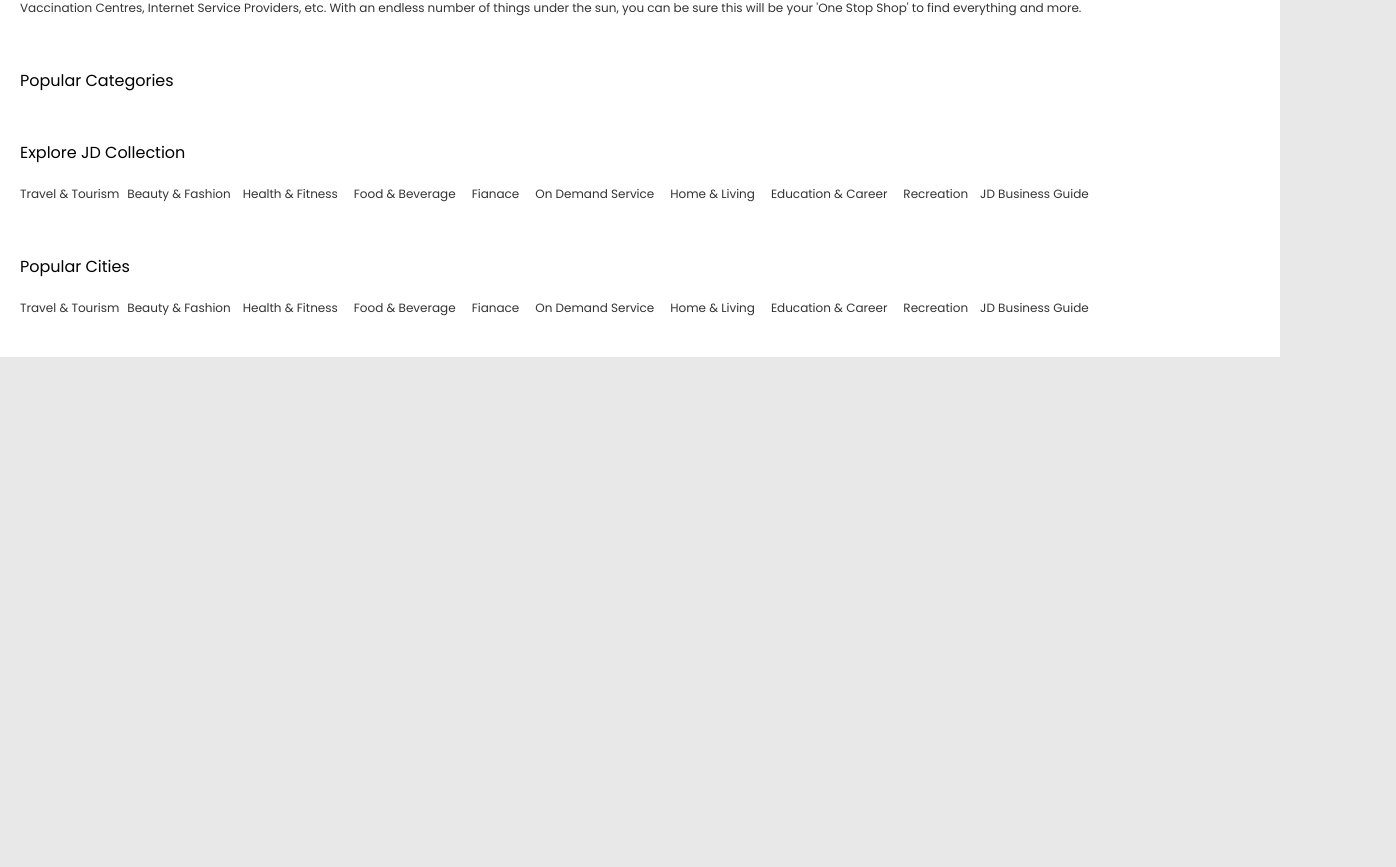
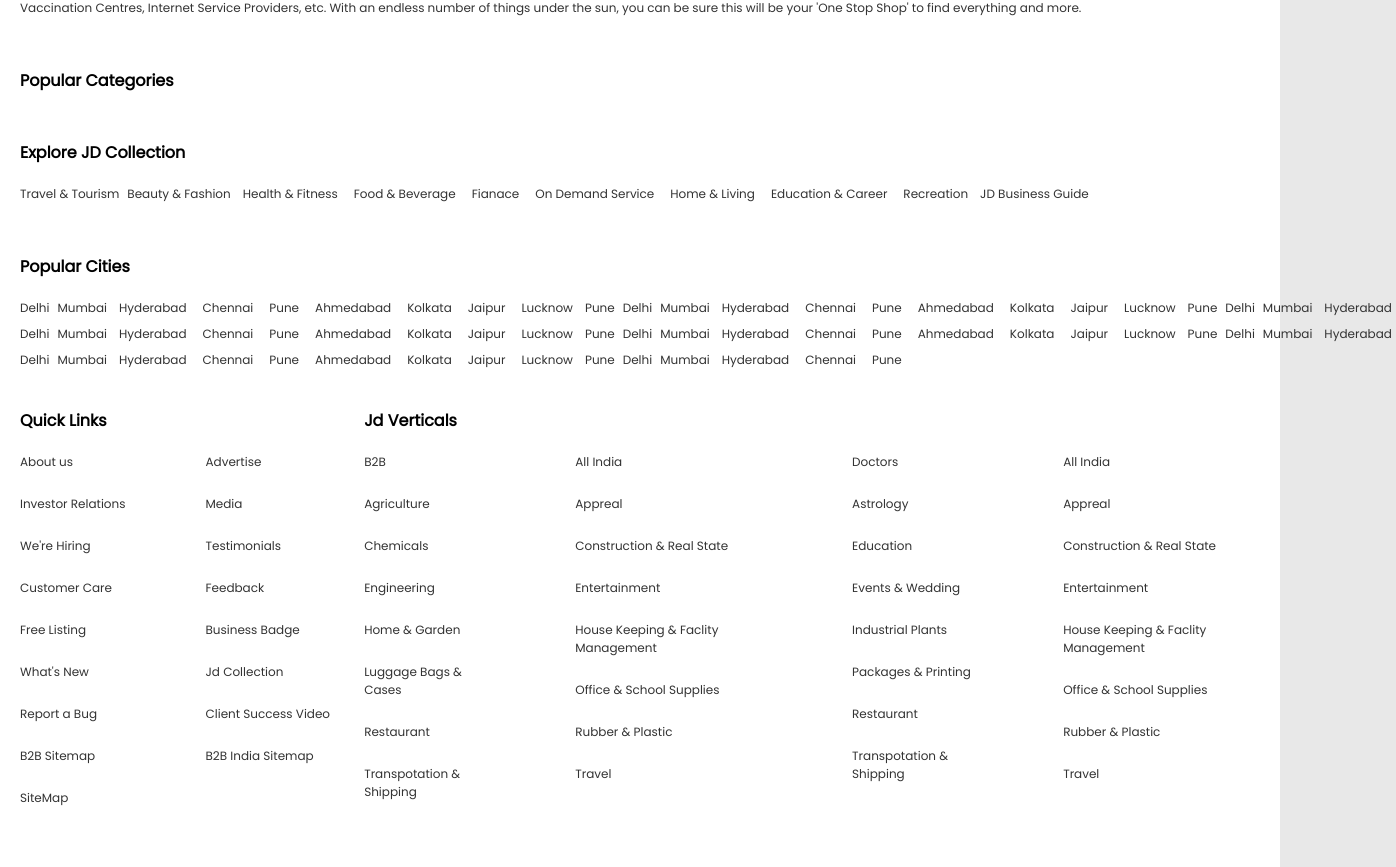
Before and after one commit to vyas2610/JustDial, a React (Create React App) app: page / in a window 1280 px wide. Shown: the part 760-1627 px from the top of the page, 1396 px wide, since content can reach past the window. Before the commit the page ends 1117 px from the top, so only its background shows below. Built offline with nearby package versions, Linux system fonts and the light colour scheme.

Commit message:
Header & Footer Done

```diff
--- a/src/layout/Layout.jsx
+++ b/src/layout/Layout.jsx
@@ -68,7 +68,7 @@
       {/* footer */}
 
       <div className="container bg-white mx-auto px-5 py-5">
-        <h5>
+        <h5 className="font-bold">
           One-Stop for All Local Businesses, Services, & Stores Nearby Across
           India
         </h5>
@@ -100,7 +100,7 @@
           are offered the best bargains in the market
         </p>
 
-        <h5 className="py-5">
+        <h5 className="py-5 font-bold">
           Some of our services that will prove useful to you on a day-to-day
           basis are :
         </h5>
@@ -110,7 +110,7 @@
             <div>
               <div className="flex py-5 items-center gap-3">
                 <div className="text-2xl">{d.icon}</div>
-                <div>{d.title}</div>
+                <div className="font-bold">{d.title}</div>
               </div>
               <p className="text-color leading-7">{d.content}</p>
             </div>
@@ -129,11 +129,11 @@
         </div>
 
         <div className="py-4">
-          <h5>Popular Categories</h5>
+          <h5 className="font-bold">Popular Categories</h5>
         </div>
 
         <div className="py-4">
-          <h5 className="py-4">Explore JD Collection</h5>
+          <h5 className="py-4 font-bold">Explore JD Collection</h5>
           <div className="flex text-color gap-2 items-center">
             <div className=""> Travel & Tourism</div>
             <div className="border-l-1 border-r-1">Beauty & Fashion</div>
@@ -149,18 +149,259 @@
         </div>
 
         <div className="py-4">
-          <h5 className="py-4">Popular Cities</h5>
+          <h5 className="py-4 font-bold">Popular Cities</h5>
           <div className="flex text-color gap-2 items-center">
-            <div className=""> Travel & Tourism</div>
-            <div className="border-l-1 border-r-1">Beauty & Fashion</div>
-            <div className=" border-r-1 p-1">Health & Fitness</div>
-            <div className=" border-r-1 p-1">Food & Beverage</div>
-            <div className=" border-r-1 p-1">Fianace</div>
-            <div className=" border-r-1 p-1">On Demand Service</div>
-            <div className=" border-r-1 p-1">Home & Living</div>
-            <div className=" border-r-1 p-1">Education & Career</div>
-            <div className=" border-r-1 p-1">Recreation</div>
-            <div>JD Business Guide</div>
+            <div className=""> Delhi</div>
+            <div className="border-l-1 border-r-1">Mumbai</div>
+            <div className=" border-r-1 p-1">Hyderabad</div>
+            <div className=" border-r-1 p-1">Chennai</div>
+            <div className=" border-r-1 p-1">Pune</div>
+            <div className=" border-r-1 p-1">Ahmedabad</div>
+            <div className=" border-r-1 p-1">Kolkata</div>
+            <div className=" border-r-1 p-1">Jaipur</div>
+            <div className=" border-r-1 p-1">Lucknow</div>
+            <div>Pune</div>
+            <div className=""> Delhi</div>
+            <div className="border-l-1 border-r-1">Mumbai</div>
+            <div className=" border-r-1 p-1">Hyderabad</div>
+            <div className=" border-r-1 p-1">Chennai</div>
+            <div className=" border-r-1 p-1">Pune</div>
+            <div className=" border-r-1 p-1">Ahmedabad</div>
+            <div className=" border-r-1 p-1">Kolkata</div>
+            <div className=" border-r-1 p-1">Jaipur</div>
+            <div className=" border-r-1 p-1">Lucknow</div>
+            <div>Pune</div>
+            <div className=""> Delhi</div>
+            <div className="border-l-1 border-r-1">Mumbai</div>
+            <div className=" border-r-1 p-1">Hyderabad</div>
+          </div>
+          <div className="flex text-color gap-2 items-center">
+            <div className=""> Delhi</div>
+            <div className="border-l-1 border-r-1">Mumbai</div>
+            <div className=" border-r-1 p-1">Hyderabad</div>
+            <div className=" border-r-1 p-1">Chennai</div>
+            <div className=" border-r-1 p-1">Pune</div>
+            <div className=" border-r-1 p-1">Ahmedabad</div>
+            <div className=" border-r-1 p-1">Kolkata</div>
+            <div className=" border-r-1 p-1">Jaipur</div>
+            <div className=" border-r-1 p-1">Lucknow</div>
+            <div>Pune</div>
+            <div className=""> Delhi</div>
+            <div className="border-l-1 border-r-1">Mumbai</div>
+            <div className=" border-r-1 p-1">Hyderabad</div>
+            <div className=" border-r-1 p-1">Chennai</div>
+            <div className=" border-r-1 p-1">Pune</div>
+            <div className=" border-r-1 p-1">Ahmedabad</div>
+            <div className=" border-r-1 p-1">Kolkata</div>
+            <div className=" border-r-1 p-1">Jaipur</div>
+            <div className=" border-r-1 p-1">Lucknow</div>
+            <div>Pune</div>
+            <div className=""> Delhi</div>
+            <div className="border-l-1 border-r-1">Mumbai</div>
+            <div className=" border-r-1 p-1">Hyderabad</div>
+          </div>
+          <div className="flex text-color gap-2 items-center">
+            <div className=""> Delhi</div>
+            <div className="border-l-1 border-r-1">Mumbai</div>
+            <div className=" border-r-1 p-1">Hyderabad</div>
+            <div className=" border-r-1 p-1">Chennai</div>
+            <div className=" border-r-1 p-1">Pune</div>
+            <div className=" border-r-1 p-1">Ahmedabad</div>
+            <div className=" border-r-1 p-1">Kolkata</div>
+            <div className=" border-r-1 p-1">Jaipur</div>
+            <div className=" border-r-1 p-1">Lucknow</div>
+            <div>Pune</div>
+            <div className=""> Delhi</div>
+            <div className="border-l-1 border-r-1">Mumbai</div>
+            <div className=" border-r-1 p-1">Hyderabad</div>
+            <div className=" border-r-1 p-1">Chennai</div>
+            <div className=" border-r-1 p-1">Pune</div>
+          </div>
+        </div>
+
+        {/* Footer nav */}
+        <div className="flex py-5">
+          <div className="w-96">
+            <h5 className="font-bold">Quick Links</h5>
+            <div className="flex gap-20">
+              <div className="">
+                <ul className="text-color py-2">
+                  <li className="py-3">
+                    <Link>About us</Link>
+                  </li>
+                  <li className="py-3">
+                    <Link>Investor Relations</Link>
+                  </li>
+                  <li className="py-3">
+                    <Link>We're Hiring</Link>
+                  </li>
+                  <li className="py-3">
+                    <Link>Customer Care</Link>
+                  </li>
+                  <li className="py-3">
+                    <Link>Free Listing</Link>
+                  </li>
+                  <li className="py-3">
+                    <Link>What's New</Link>
+                  </li>
+                  <li className="py-3">
+                    <Link>Report a Bug</Link>
+                  </li>
+                  <li className="py-3">
+                    <Link>B2B Sitemap</Link>
+                  </li>
+                  <li className="py-3">
+                    <Link>SiteMap</Link>
+                  </li>
+                </ul>
+              </div>
+              <div>
+                <ul className="text-color py-2">
+                  <li className="py-3">
+                    <Link>Advertise</Link>
+                  </li>
+                  <li className="py-3">
+                    <Link>Media</Link>
+                  </li>
+                  <li className="py-3">
+                    <Link>Testimonials</Link>
+                  </li>
+                  <li className="py-3">
+                    <Link>Feedback</Link>
+                  </li>
+                  <li className="py-3">
+                    <Link>Business Badge</Link>
+                  </li>
+                  <li className="py-3">
+                    <Link>Jd Collection</Link>
+                  </li>
+                  <li className="py-3">
+                    <Link>Client Success Video</Link>
+                  </li>
+                  <li className="py-3">
+                    <Link>B2B India Sitemap</Link>
+                  </li>
+                </ul>
+              </div>
+            </div>
+          </div>
+          <div>
+            <h5 className="font-bold">Jd Verticals</h5>
+
+            <div className="flex gap-20">
+              <div className="">
+                <ul className="text-color py-2">
+                  <li className="py-3">
+                    <Link>B2B</Link>
+                  </li>
+                  <li className="py-3">
+                    <Link>Agriculture</Link>
+                  </li>
+                  <li className="py-3">
+                    <Link>Chemicals</Link>
+                  </li>
+                  <li className="py-3">
+                    <Link>Engineering</Link>
+                  </li>
+                  <li className="py-3">
+                    <Link>Home & Garden</Link>
+                  </li>
+                  <li className="py-3">
+                    <Link>Luggage Bags & Cases</Link>
+                  </li>
+                  <li className="py-3">
+                    <Link>Restaurant</Link>
+                  </li>
+                  <li className="py-3">
+                    <Link>Transpotation & Shipping</Link>
+                  </li>
+                </ul>
+              </div>
+              <div>
+                <ul className="text-color py-2">
+                  <li className="py-3">
+                    <Link>All India</Link>
+                  </li>
+                  <li className="py-3">
+                    <Link>Appreal</Link>
+                  </li>
+                  <li className="py-3">
+                    <Link>Construction & Real State</Link>
+                  </li>
+                  <li className="py-3">
+                    <Link>Entertainment</Link>
+                  </li>
+                  <li className="py-3">
+                    <Link>House Keeping & Faclity Management</Link>
+                  </li>
+                  <li className="py-3">
+                    <Link>Office & School Supplies</Link>
+                  </li>
+                  <li className="py-3">
+                    <Link>Rubber & Plastic</Link>
+                  </li>
+                  <li className="py-3">
+                    <Link>Travel</Link>
+                  </li>
+                </ul>
+              </div>
+              <div className="">
+                <ul className="text-color py-2">
+                  <li className="py-3">
+                    <Link>Doctors</Link>
+                  </li>
+                  <li className="py-3">
+                    <Link>Astrology</Link>
+                  </li>
+                  <li className="py-3">
+                    <Link>Education</Link>
+                  </li>
+                  <li className="py-3">
+                    <Link>Events & Wedding</Link>
+                  </li>
+                  <li className="py-3">
+                    <Link>Industrial Plants</Link>
+                  </li>
+                  <li className="py-3">
+                    <Link>Packages & Printing</Link>
+                  </li>
+                  <li className="py-3">
+                    <Link>Restaurant</Link>
+                  </li>
+                  <li className="py-3">
+                    <Link>Transpotation & Shipping</Link>
+                  </li>
+                </ul>
+              </div>
+              <div>
+                <ul className="text-color py-2">
+                  <li className="py-3">
+                    <Link>All India</Link>
+                  </li>
+                  <li className="py-3">
+                    <Link>Appreal</Link>
+                  </li>
+                  <li className="py-3">
+                    <Link>Construction & Real State</Link>
+                  </li>
+                  <li className="py-3">
+                    <Link>Entertainment</Link>
+                  </li>
+                  <li className="py-3">
+                    <Link>House Keeping & Faclity Management</Link>
+                  </li>
+                  <li className="py-3">
+                    <Link>Office & School Supplies</Link>
+                  </li>
+                  <li className="py-3">
+                    <Link>Rubber & Plastic</Link>
+                  </li>
+                  <li className="py-3">
+                    <Link>Travel</Link>
+                  </li>
+                </ul>
+              </div>
+            </div>
           </div>
         </div>
       </div>
```
